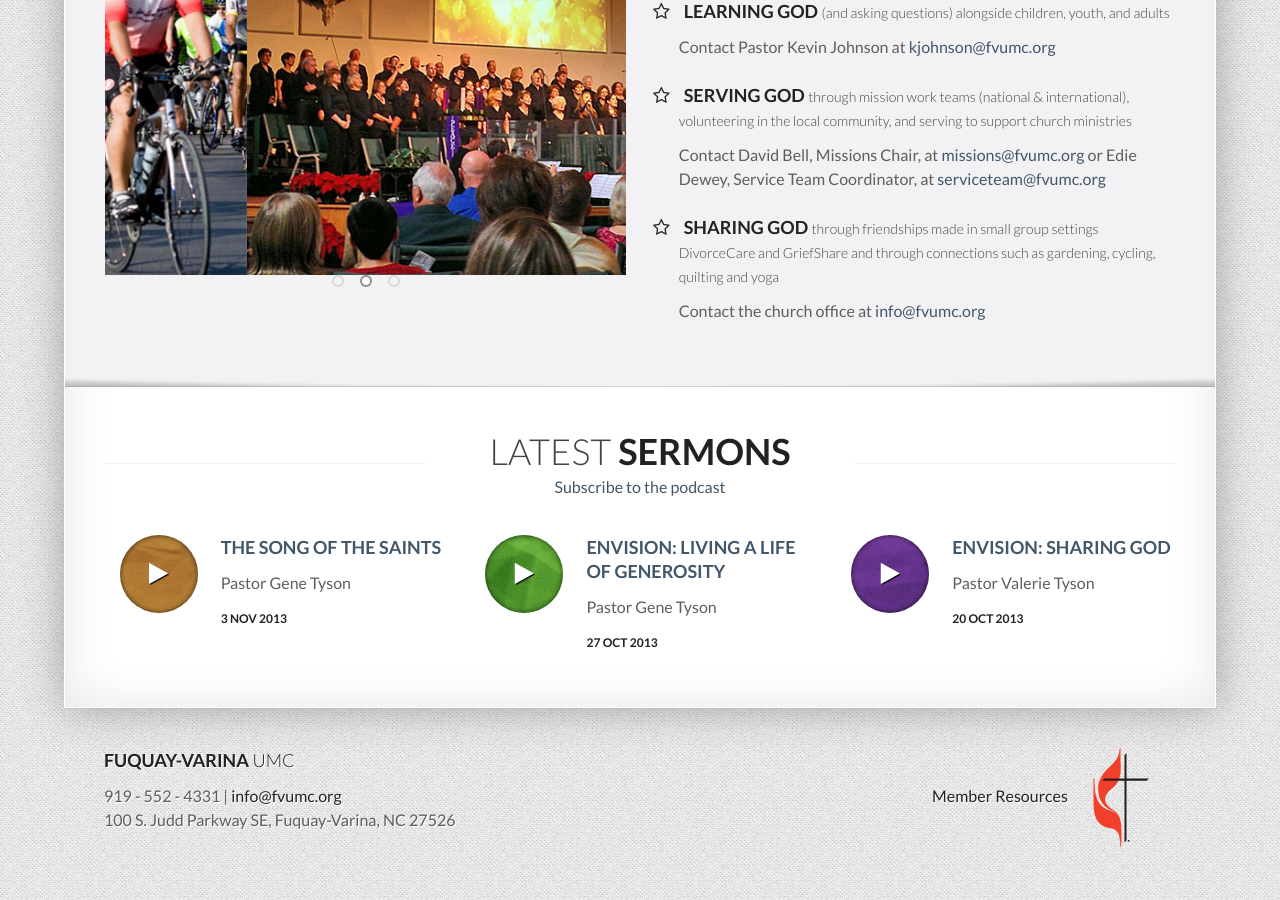
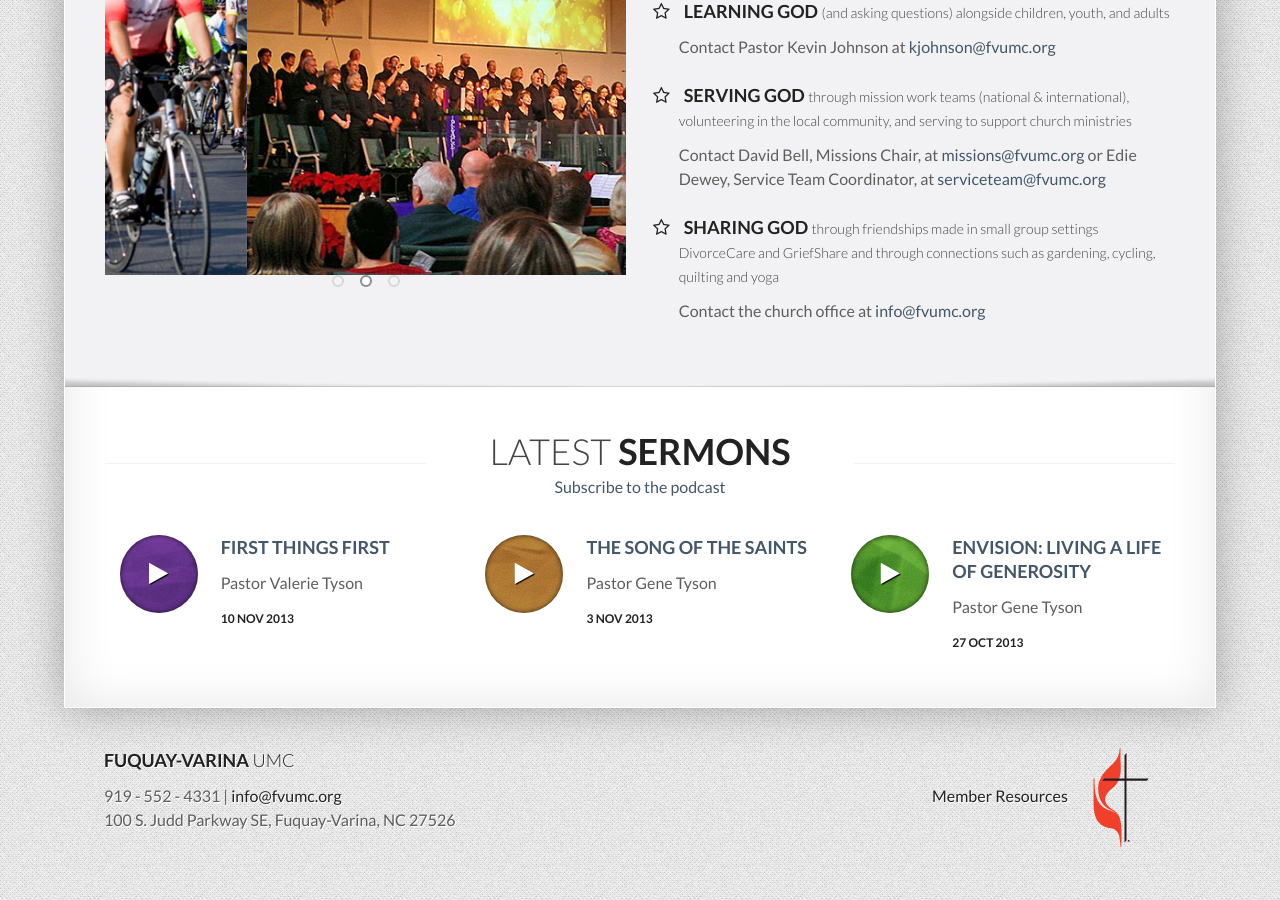
Before and after one commit to fvumc/fvumc.github.io, a Jekyll site: the page built from index.html, in a window 1280 px wide and 900 px high, scrolled down 2920 px. Built offline with Jekyll 4.4.1, drawn with Linux system fonts in a browser that asks for light colours; Markdown is read by kramdown in place of the engine named in the settings.

Commit message:
updated latest sermons

```diff
--- a/index.html
+++ b/index.html
@@ -242,6 +242,32 @@ title: Fuquay-Varina United Methodist Church
               <div class="row-fluid">
                 <div class="span4">
                   <div class="round-box box-small">
+                    <a class="box-inner" href="http://audio.fvumc.org/11-10-2013-First_Things_First.mp3">
+                      <img alt="some image" class="img-circle" src="images/Color-Block-Purple.jpg">
+                      <i class='icon-play'></i>
+                    </a>
+                  </div>
+                </div>
+                <div class="span8">
+                  <h3>
+                    <a href="http://audio.fvumc.org/11-10-2013-First_Things_First.mp3">
+                      First Things First
+                    </a>
+                  </h3>
+                  <p>
+                    Pastor Valerie Tyson
+                  </p>
+                    <h5>
+                    10 Nov 2013
+                  </h5>
+                </div>
+              </div>
+            </li>
+
+            <li class="span4">
+              <div class="row-fluid">
+                <div class="span4">
+                  <div class="round-box box-small">
                     <a class="box-inner" href="http://audio.fvumc.org/Song_of_The_Saints.mp3">
                       <img alt="some image" class="img-circle" src="images/Color-Block-Orange.jpg">
                       <i class='icon-play'></i>
@@ -290,31 +316,6 @@ title: Fuquay-Varina United Methodist Church
               </div>
             </li>
 
-            <li class="span4">
-              <div class="row-fluid">
-                <div class="span4">
-                  <div class="round-box box-small">
-                    <a class="box-inner" href="http://audio.fvumc.org/EnVision_Sharing_God.mp3">
-                      <img alt="some image" class="img-circle" src="images/Color-Block-Purple.jpg">
-                      <i class='icon-play'></i>
-                    </a>
-                  </div>
-                </div>
-                <div class="span8">
-                  <h3>
-                    <a href="http://audio.fvumc.org/EnVision_Sharing_God.mp3">
-                      EnVision: Sharing God
-                    </a>
-                  </h3>
-                  <p>
-                    Pastor Valerie Tyson
-                  </p>
-                    <h5>
-                    20 Oct 2013
-                  </h5>
-                </div>
-              </div>
-            </li>
 
           </ul>
         </div>
```
